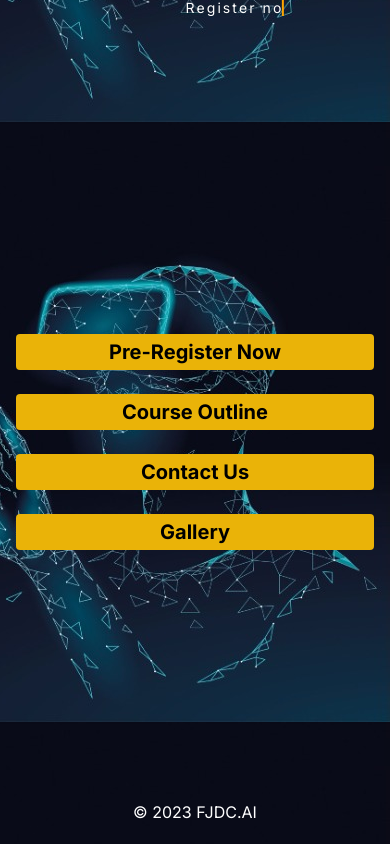
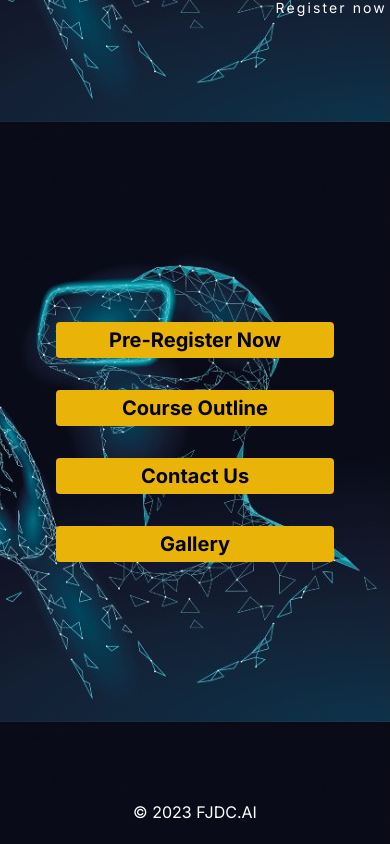
Before and after one commit to DrShahidIslam/FJDC-Landingpage-Nextjs, a Next.js app: page / in a window 390 px wide. Built offline with nearby package versions, Linux system fonts and the light colour scheme.

Commit message:
fixed scrolling text on sm screen

```diff
--- a/src/app/globals.css
+++ b/src/app/globals.css
@@ -16,9 +16,8 @@
   .typing-effect {
     font-size: 14px;
     white-space: nowrap;
-    overflow-x: hidden;
-    animation:
-      marquee 20s linear infinite;
+    animation: marquee 20s linear infinite;
+    width: auto /* Ensure the text remains visible within its container */
   }
 }
 
@@ -43,6 +42,6 @@
 }
 
 @keyframes marquee {
-  from { text-indent: 100% }
-  to { text-indent: -100% }
+  0% { transform: translateX(100%); }
+  100% { transform: translateX(-100%); }
 }
--- a/src/app/page.tsx
+++ b/src/app/page.tsx
@@ -62,7 +62,7 @@ export default function Home() {
                 {text}
               </p>
             </div>
-            <div className="flex flex-col gap-6 items-center justify-center sm:mx-10 md:mx-40">
+            <div className="mx-10 flex flex-col gap-8 items-center justify-center sm:mx-10 md:mx-40">
               <a
                 href="https://forms.gle/V2DRjj2ChmLVVkqJ8"
                 className="w-full bg-yellow-500 hover:bg-orange-400 hover:scale-105 font-bold text-xl py-1 px-2 sm:px-4 md:px-8 rounded text-center whitespace-nowrap"
```
